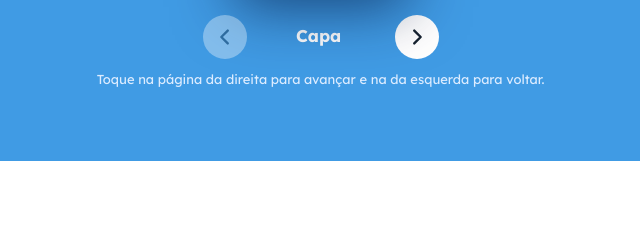
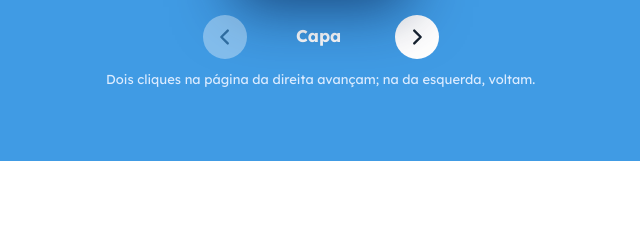
Before and after one commit to marketingmatematizando/apostilas, a plain HTML site: page index.html in a window 1280 px wide. Shown: the part 2799-3027 px from the top of the page, 521-1161 px from the left. Drawn offline with Linux system fonts and the light colour scheme.

Commit message:
Ajusta dica do folheamento

```diff
--- a/index.html
+++ b/index.html
@@ -352,7 +352,7 @@ dialog::backdrop{background:rgba(10,30,60,.6)}
         <div class="count" id="count" aria-live="polite"></div>
         <button type="button" id="next" aria-label="Próxima página"><svg viewBox="0 0 24 24" fill="none" stroke="currentColor" stroke-width="2.6" stroke-linecap="round" stroke-linejoin="round"><path d="M9 5l7 7-7 7"/></svg></button>
       </div>
-      <p class="hint">Toque na página da direita para avançar e na da esquerda para voltar.</p>
+      <p class="hint">Dois cliques na página da direita avançam; na da esquerda, voltam.</p>
     </div>
   </div>
 </section>
```
